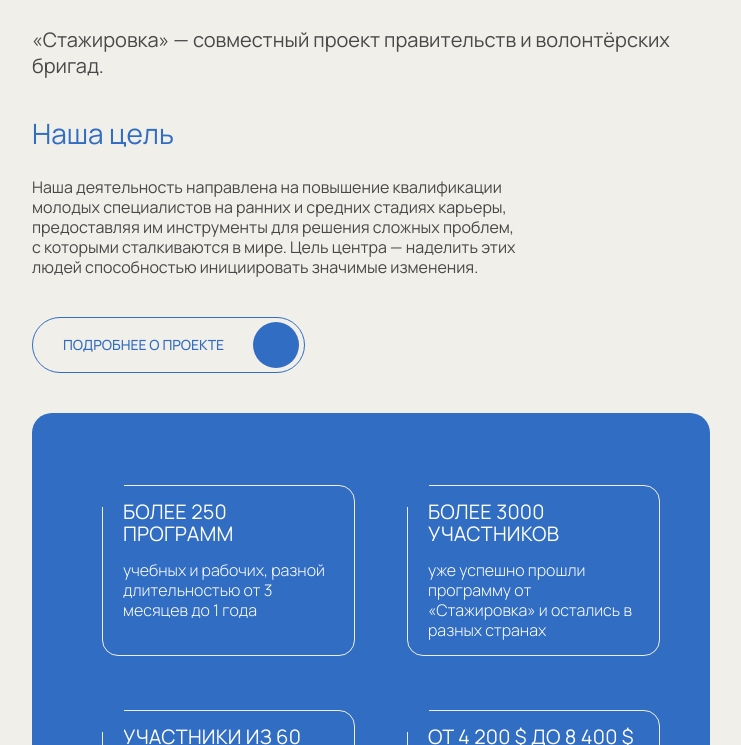
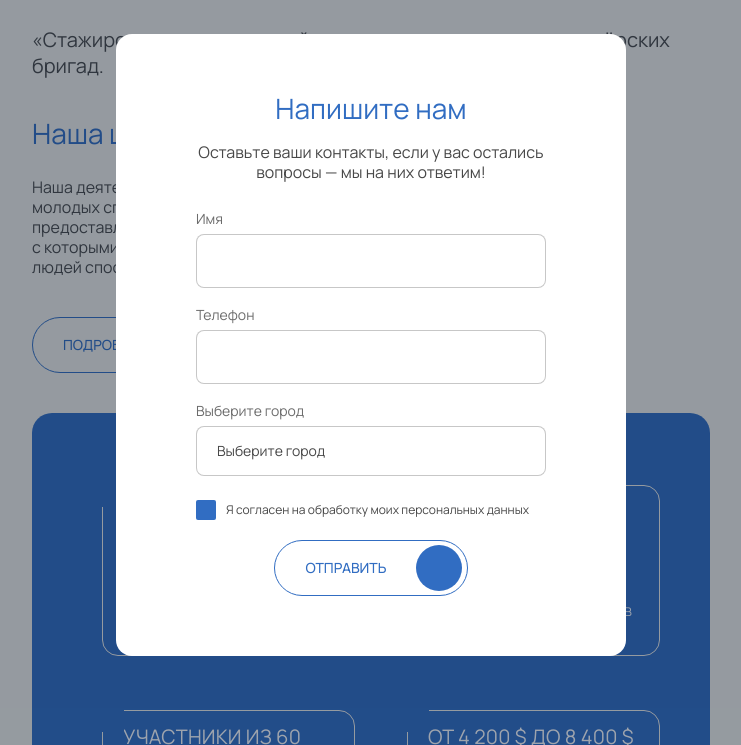
Before and after one commit to ArkBriz/Internship, a website built with Vite: page source/index.html in a window 1280 px wide. Both pictures are taken after a click on the button "ПОДРОБНЕЕ О ПРОЕКТЕ". Shown: the part 3108-3853 px from the top of the page, without its empty margins (269-1010 px from the left). Built offline with nearby package versions, Linux system fonts and the light colour scheme.

Commit message:
implement open-close function for modal

```diff
--- a/source/index.html
+++ b/source/index.html
@@ -647,9 +647,10 @@
     </footer>
 
     <!-- В открытом состоянии добавить атрибуты  role="dialog" aria-modal="true" aria-labelledby="modal-title" -->
-    <div class="modal" aria-hidden="true">
+    <div class="modal modal--closed" aria-hidden="true">
       <div class="modal__body">
         <button class="modal__close-button" type="button" aria-label="Закрыть окно"></button>
+
         <div class="modal__content">
           <h2 class="modal__title" id="modal-title">Напишите нам</h2>
           <p class="modal__text">Оставьте ваши контакты, если у вас остались вопросы — мы на них ответим!</p>
--- a/source/js/main.js
+++ b/source/js/main.js
@@ -4,3 +4,4 @@
 // import 'swiper/css';
 
 import '../js/menu.js';
+import '../js/modal.js';
--- /dev/null
+++ b/source/js/modal.js
@@ -0,0 +1,43 @@
+const body = document.querySelector('.page-body');
+const modal = document.querySelector('.modal');
+const openButton = document.querySelector('.about__block .button');
+const closeButton = modal.querySelector('.modal__close-button');
+
+const closeModal = () => {
+  modal.setAttribute('aria-hidden', 'true');
+  modal.classList.add('modal--closed');
+  body.classList.remove('page-body--modal-open');
+
+  closeButton.removeEventListener('click', closeModal);
+  document.removeEventListener('keydown', onEscKeydown);
+  document.removeEventListener('click', onOutsideClick);
+
+  openButton.focus();
+};
+
+const openModal = () => {
+  modal.classList.remove('modal--closed');
+  body.classList.add('page-body--modal-open');
+  modal.setAttribute('aria-hidden', 'false');
+
+  closeButton.addEventListener('click', closeModal);
+  document.addEventListener('keydown', onEscKeydown);
+  document.addEventListener('click', onOutsideClick);
+
+  closeButton.focus();
+};
+
+function onEscKeydown (evt) {
+  if (evt.key === 'Escape') {
+    evt.preventDefault();
+    closeModal();
+  }
+}
+
+function onOutsideClick (evt) {
+  if (evt.target === modal) {
+    closeModal();
+  }
+};
+
+openButton.addEventListener('click', openModal);
--- a/source/sass/blocks/modal.scss
+++ b/source/sass/blocks/modal.scss
@@ -1,7 +1,24 @@
+.modal {
+  position: fixed;
+  display: flex;
+  top: 0;
+  bottom: 0;
+  left: 0;
+  right: 0;
+  width: 100%;
+  height: 100%;
+  background-color: $light-black;
+  z-index: 40;
+
+  &--closed {
+    display: none;
+  }
+}
+
 .modal__body {
   position: relative;
   width: 290px;
-  margin: 0 auto;
+  margin: auto;
   padding: 40px 15px;
   background-color: $white;
   border-radius: 16px;
--- a/source/sass/blocks/page-body.scss
+++ b/source/sass/blocks/page-body.scss
@@ -1,8 +1,7 @@
 .page-body {
   position: relative;
 
-  &--menu-open,
-  &--form-open {
+  &--menu-open {
     &::before {
       content: "";
       position: fixed;
@@ -12,16 +11,10 @@
       right: 0;
       background-color: $light-black;
       z-index: 20;
-      animation: fadeIn 0.3s ease;
     }
   }
 
-  &--form-open {
+  &--modal-open {
     overflow: hidden;
   }
-
-  @keyframes fadeIn {
-    from { opacity: 0; }
-    to { opacity: 1; }
-  }
 }
```
